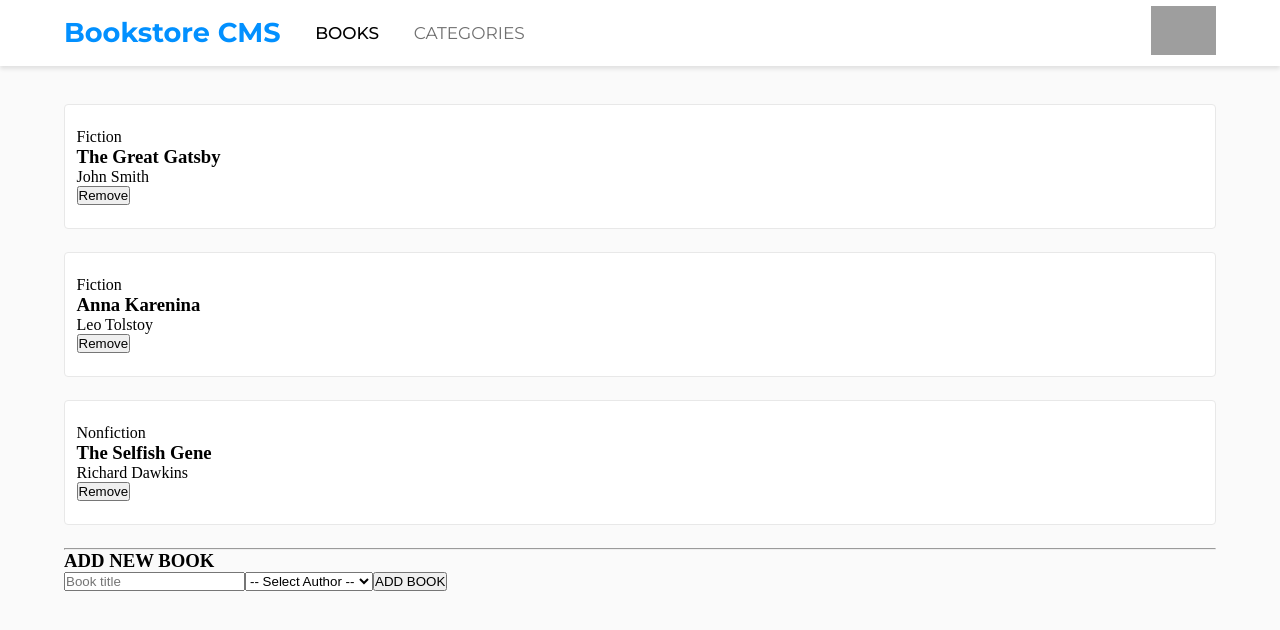
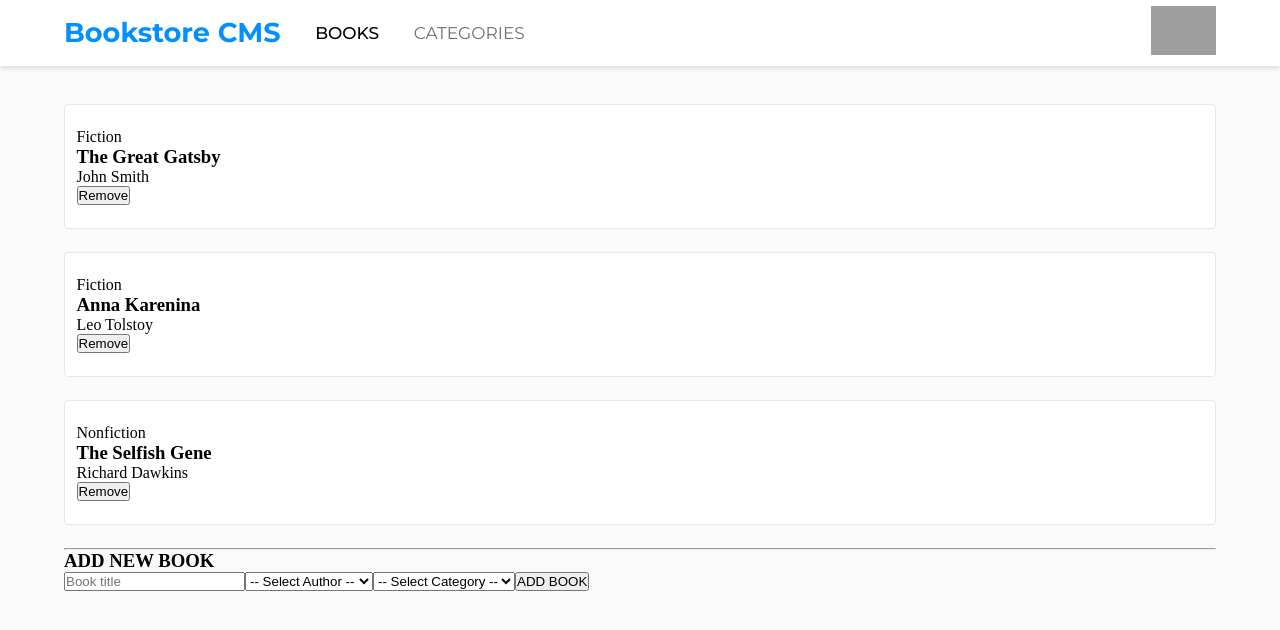
Before and after one commit to migo1/book-store, a React (Create React App) app: page / in a window 1280 px wide. Shown: the top 630 px of the page. Built offline with nearby package versions, Linux system fonts and the light colour scheme; grey boxes are pictures that could not be loaded.

Commit message:
delete-book

```diff
--- a/src/components/BookList/AddBook.js
+++ b/src/components/BookList/AddBook.js
@@ -1,14 +1,58 @@
+import React, { useState } from 'react';
+import { useDispatch } from 'react-redux';
+import { addBook } from '../../redux/books/booksSlice';
+
 function AddBook() {
+  const [bookTitle, setTitle] = useState('');
+  const [bookAuthor, setAuthor] = useState('');
+  const [bookCategory, setCategory] = useState('');
+
+  const dispatch = useDispatch();
+
+  const handleAddBook = (e) => {
+    e.preventDefault();
+    if (bookTitle && bookAuthor) {
+      const newItemId = `item${Date.now()}`;
+      const newBook = {
+        item_id: newItemId,
+        title: bookTitle,
+        author: bookAuthor,
+        category: bookCategory,
+      };
+      dispatch(addBook(newBook));
+      setTitle('');
+      setAuthor('');
+      setCategory('');
+    }
+  };
+
   return (
     <div className="form-container">
       <h3>ADD NEW BOOK</h3>
-      <form className="book-form">
-        <input placeholder="Book title" />
-        <select name="author">
+      <form className="book-form" onSubmit={handleAddBook}>
+        <input
+          placeholder="Book title"
+          value={bookTitle}
+          onChange={(e) => setTitle(e.target.value)}
+        />
+        <select
+          name="author"
+          value={bookAuthor}
+          onChange={(e) => setAuthor(e.target.value)}
+        >
           <option value="">-- Select Author --</option>
           <option value="Suzzane Collins">Suzzane Collins</option>
           <option value="Frank Hebert">Frank Hebert</option>
           <option value="Robert Greene">Robert Greene</option>
+        </select>
+        <select
+          name="category"
+          value={bookCategory}
+          onChange={(e) => setCategory(e.target.value)}
+        >
+          <option value="">-- Select Category --</option>
+          <option value="Fiction">Fiction</option>
+          <option value="Nonfiction">Nonfiction</option>
         </select>
         <button type="submit">ADD BOOK</button>
       </form>
--- a/src/components/BookList/Book.js
+++ b/src/components/BookList/Book.js
@@ -1,16 +1,30 @@
 import React from 'react';
 import PropTypes from 'prop-types';
+import { useDispatch } from 'react-redux';
+import { deleteBook } from '../../redux/books/booksSlice';
 import './books.css';
 
 function Book({ book }) {
+  const dispatch = useDispatch();
+
+  const handleDelete = (id) => {
+    dispatch(deleteBook(id));
+  };
   return (
-    <div className="book-card" key={book.item_id}>
+    <div className="book-card">
       <div className="left-detail">
         <p>{book.category}</p>
         <h3>{book.title}</h3>
         <p>{book.author}</p>
         <div className="book-card-buttons">
-          <button type="button">
+          <button
+            type="button"
+            key={book.item_id}
+            onClick={(e) => {
+              e.preventDefault();
+              handleDelete(book.item_id);
+            }}
+          >
             Remove
           </button>
         </div>
@@ -26,7 +40,6 @@ Book.propTypes = {
     author: PropTypes.string.isRequired,
     category: PropTypes.string.isRequired,
   }).isRequired,
-  // handleDelete: PropTypes.func.isRequired,
 };
 
 export default Book;
--- a/src/components/BookList/BookList.js
+++ b/src/components/BookList/BookList.js
@@ -4,11 +4,6 @@ import Book from './Book';
 
 function BookList() {
   const books = useSelector((state) => state.books.totalBooks);
-
-  // const handleDelete = (id) => {
-  //   const updatedBooks = [...books].filter((book) => book.id !== id);
-  //   setBooks(updatedBooks);
-  // };
 
   return (
     <>
--- a/src/redux/books/booksSlice.js
+++ b/src/redux/books/booksSlice.js
@@ -29,10 +29,10 @@ export const booksSlice = createSlice({
 
   reducers: {
     addBook: (state, action) => {
-      state.totalBooks.push(action.payload);
+      state.totalBooks = [...state.totalBooks, action.payload];
     },
     deleteBook: (state, action) => {
-      state.totalBooks = state.totalBooks.filter((book) => book.id !== action.payload);
+      state.totalBooks = state.totalBooks.filter((book) => book.item_id !== action.payload);
     },
   },
 });
```
